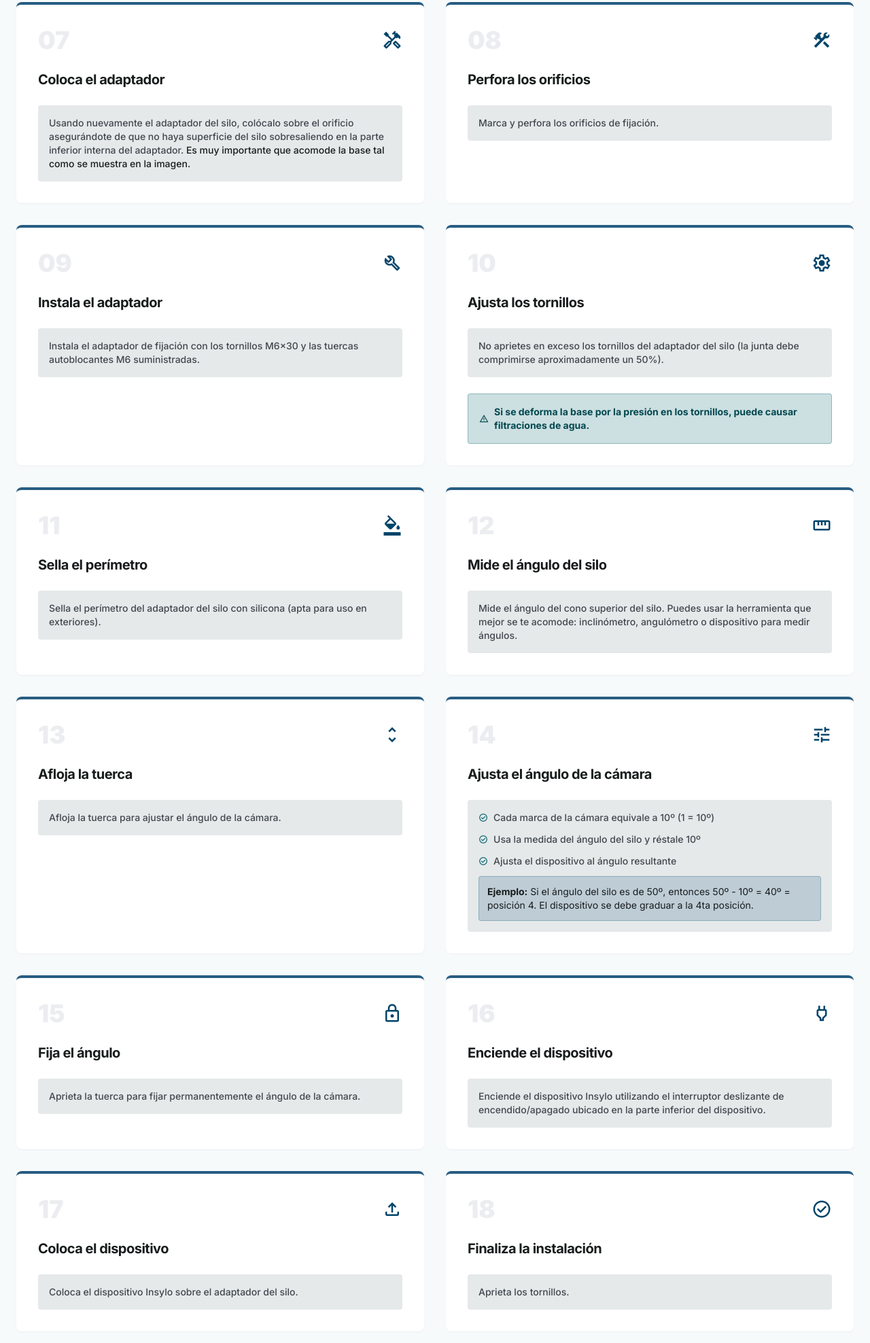
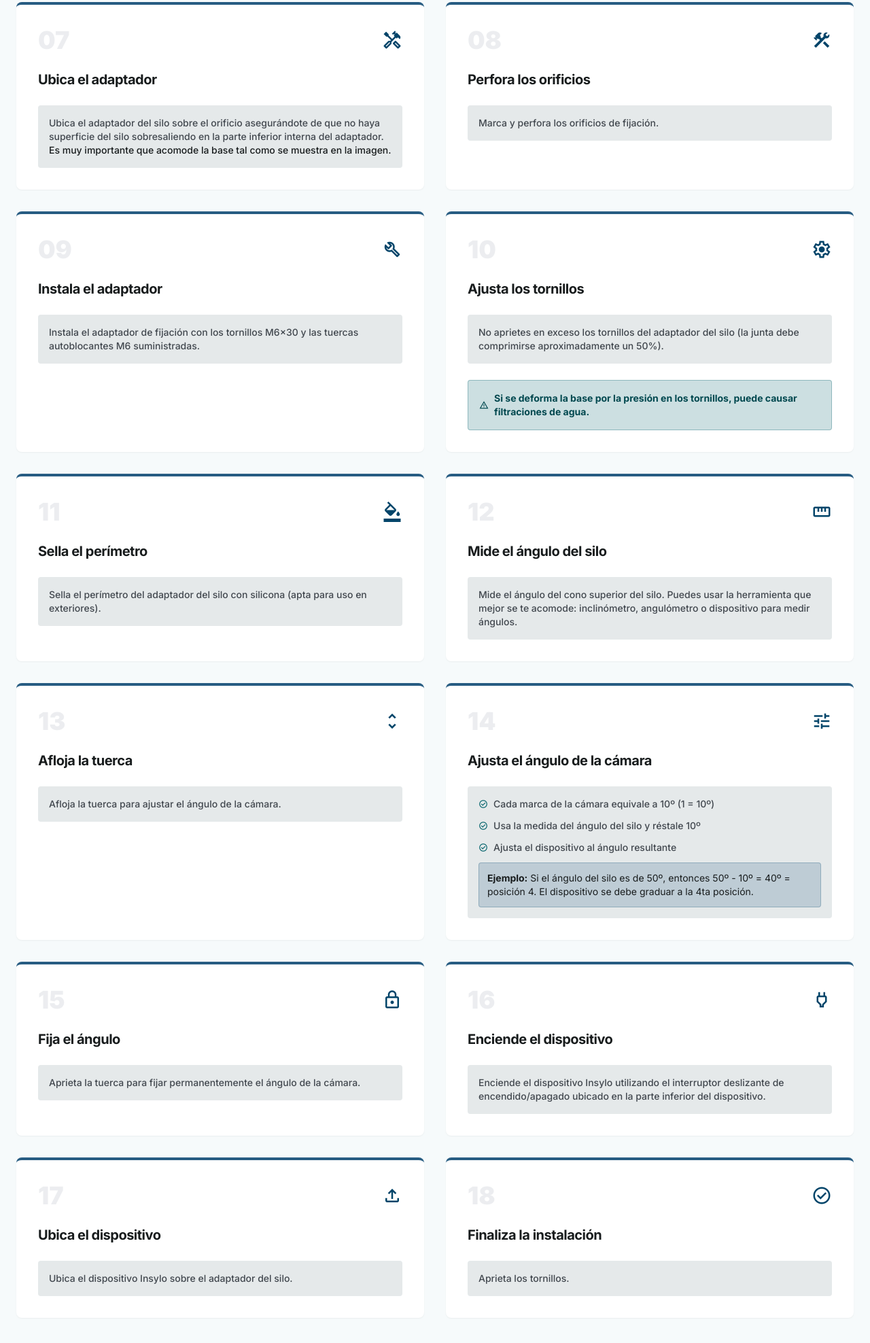
Before and after one commit to ComunicacionesAX/LandingInsylo, a plain HTML site: page instalacion.html in a window 1280 px wide. Shown: the part 2444-4420 px from the top of the page at 68% size. Drawn offline with nearby package versions, Linux system fonts and the light colour scheme.

Commit message:
Change 'coloca' to 'ubica' in instalacion.html

```diff
--- a/instalacion.html
+++ b/instalacion.html
@@ -236,10 +236,10 @@
                     <span class="text-4xl font-black text-outline-variant opacity-30">07</span>
                     <span class="material-symbols-outlined text-primary text-3xl">handyman</span>
                 </div>
-                <h3 class="text-xl font-bold text-on-surface tracking-tight">Coloca el adaptador</h3>
+                <h3 class="text-xl font-bold text-on-surface tracking-tight">Ubica el adaptador</h3>
                 <div class="bg-surface-container-high p-4 rounded-lg">
                     <p class="text-sm font-medium text-on-surface-variant">
-                        Usando nuevamente el adaptador del silo, colócalo sobre el orificio asegurándote de que no haya superficie del silo sobresaliendo en la parte inferior interna del adaptador. <span class="text-on-surface">Es muy importante que acomode la base tal como se muestra en la imagen.</span>
+                        Ubica el adaptador del silo sobre el orificio asegurándote de que no haya superficie del silo sobresaliendo en la parte inferior interna del adaptador. <span class="text-on-surface">Es muy importante que acomode la base tal como se muestra en la imagen.</span>
                     </p>
                 </div>
             </div>
@@ -398,10 +398,10 @@
                     <span class="text-4xl font-black text-outline-variant opacity-30">17</span>
                     <span class="material-symbols-outlined text-primary text-3xl">upload</span>
                 </div>
-                <h3 class="text-xl font-bold text-on-surface tracking-tight">Coloca el dispositivo</h3>
+                <h3 class="text-xl font-bold text-on-surface tracking-tight">Ubica el dispositivo</h3>
                 <div class="bg-surface-container-high p-4 rounded-lg">
                     <p class="text-sm font-medium text-on-surface-variant">
-                        Coloca el dispositivo Insylo sobre el adaptador del silo.
+                        Ubica el dispositivo Insylo sobre el adaptador del silo.
                     </p>
                 </div>
             </div>
```
